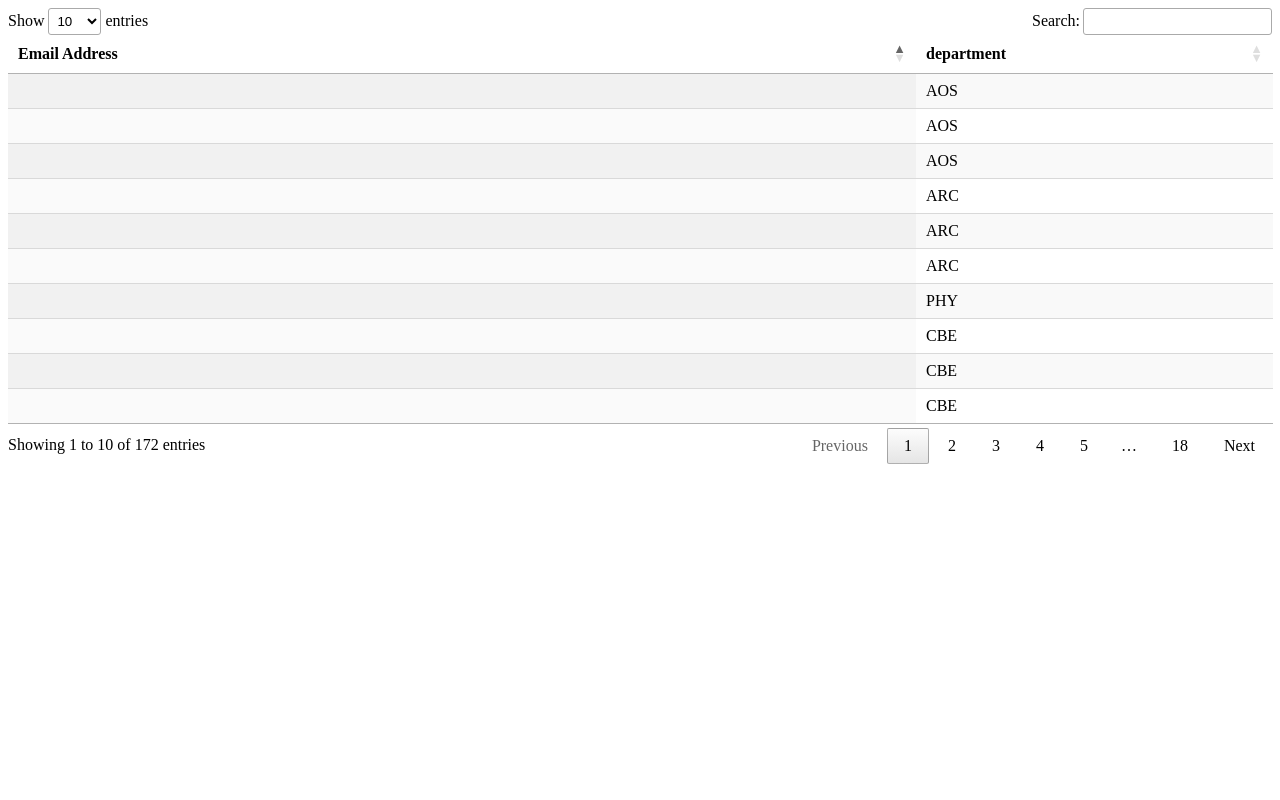
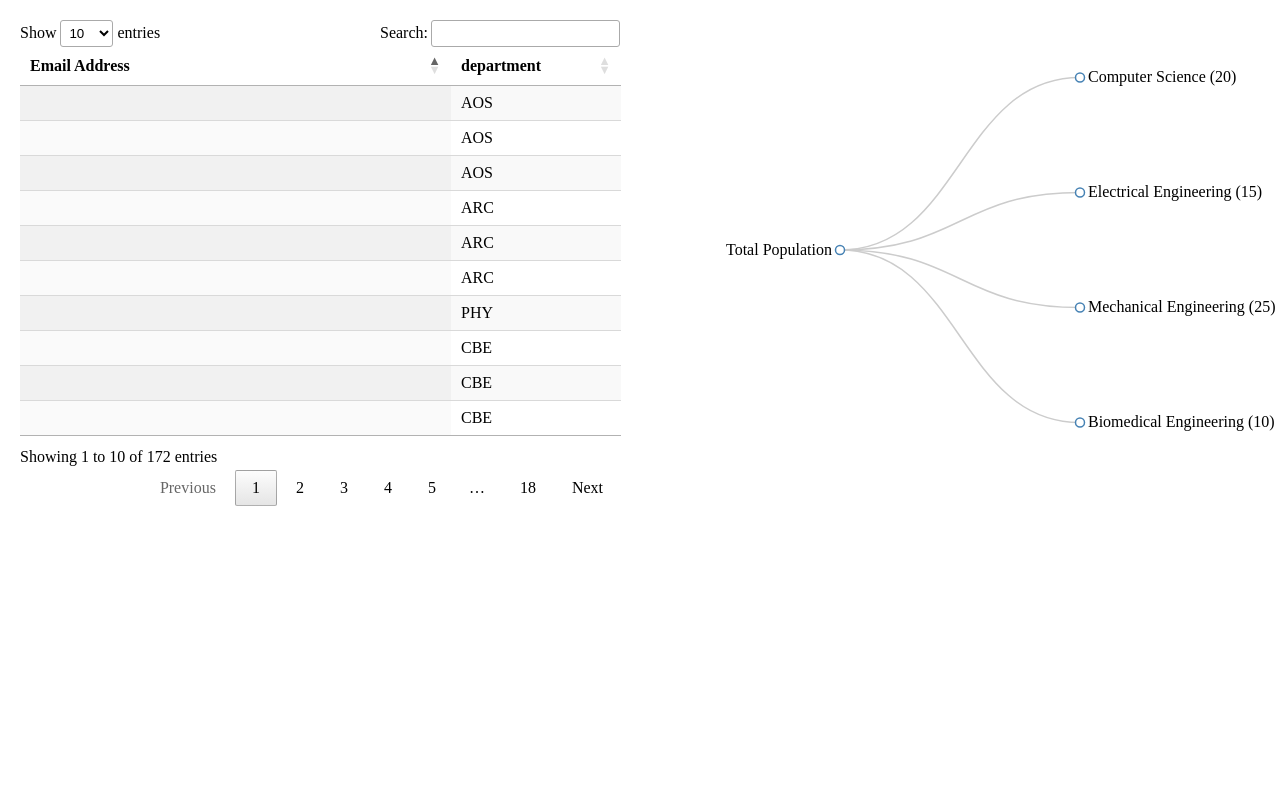
Before and after one commit to ellacolby/Survey-Research, a Flask app: page / in a window 1280 px wide. Run offline with Flask 3, Linux system fonts and the light colour scheme; some libraries are stand-ins or nearby versions.

Commit message:
Adding tree diagram basic version

```diff
--- /dev/null
+++ b/website/static/tree_diagram.js
@@ -0,0 +1,108 @@
+document.addEventListener('DOMContentLoaded', function() {
+  // Set the dimensions and margins of the diagram
+  const margin = {top: 20, right: 200, bottom: 20, left: 200};
+  const width = document.getElementById('tree-diagram').clientWidth - margin.left - margin.right;
+  const height = 500 - margin.top - margin.bottom;
+
+  // Append the svg object to the div with id "tree-diagram"
+  const svg = d3.select("#tree-diagram").append("svg")
+      .attr("width", width + margin.left + margin.right)
+      .attr("height", height + margin.top + margin.bottom)
+      .append("g")
+      .attr("transform", "translate(" + margin.left + "," + margin.top + ")");
+
+  // Create the tree layout
+  const treemap = d3.tree().size([height, width]);
+
+  // Sample data for the tree diagram
+  const treeData = {
+      name: "Total Population",
+      children: [
+          { name: "Computer Science (20)" },
+          { name: "Electrical Engineering (15)" },
+          { name: "Mechanical Engineering (25)" },
+          { name: "Biomedical Engineering (10)" }
+      ]
+  };
+
+  // Assigns parent, children, height, depth
+  const root = d3.hierarchy(treeData, function(d) { return d.children; });
+  treemap(root);
+
+  // Add links between nodes
+  svg.selectAll(".link")
+      .data(root.links())
+      .enter().append("path")
+      .attr("class", "link")
+      .attr("fill", "none")
+      .attr("stroke", "#ccc")
+      .attr("stroke-width", 1.5)
+      .attr("d", d3.linkHorizontal()
+          .x(function(d) { return d.y; })
+          .y(function(d) { return d.x; }));
+
+  // Add each node as a group
+  const node = svg.selectAll(".node")
+      .data(root.descendants())
+      .enter().append("g")
+      .attr("class", function(d) {
+          return "node" + (d.children ? " node--internal" : " node--leaf");
+      })
+      .attr("transform", function(d) {
+          return "translate(" + d.y + "," + d.x + ")";
+      });
+
+  // Add a circle to represent each node
+  const nodeEnter = node.append("circle")
+      .attr("r", 0) // initial radius 0
+      .attr("fill", "#fff")
+      .attr("stroke", "steelblue")
+      .attr("stroke-width", 1.5);
+
+  // Transition nodes to their new size
+  nodeEnter.transition()
+      .duration(750)
+      .attr("r", 4.5);
+
+  // Add a label to each node
+  node.append("text")
+      .attr("dy", "0.31em")
+      .attr("x", function(d) {
+          return d.children ? -8 : 8;
+      })
+      .style("text-anchor", function(d) {
+          return d.children ? "end" : "start";
+      })
+      .text(function(d) { return d.data.name; })
+      .style("fill-opacity", 0)
+      .transition()
+      .duration(750)
+      .style("fill-opacity", 1);
+
+
+// Variable to keep track of the currently selected node
+let selectedNode = null;
+
+// Add a click event listener to each node
+node.on('click', function(event, d) {
+  // Check if it is a leaf node
+  if (!d.children) {
+    // If there is a selected node and it's this node, deselect it
+    if (selectedNode === this) {
+      d3.select(this).select('circle')
+        .style('fill', '#fff'); // Change color back to white
+      selectedNode = null; // Deselect node
+    } else {
+      // If there is a selected node, change its color back to white
+      if (selectedNode) {
+        d3.select(selectedNode).select('circle')
+          .style('fill', '#fff');
+      }
+      // Select this node and change its color to red
+      d3.select(this).select('circle')
+        .style('fill', 'red');
+      selectedNode = this; // Update the currently selected node
+    }
+  }
+});
+});
--- a/website/templates/index.html
+++ b/website/templates/index.html
@@ -6,12 +6,58 @@
     <link rel="stylesheet" type="text/css" href="https://cdn.datatables.net/1.13.7/css/jquery.dataTables.min.css">
     <script src="https://code.jquery.com/jquery-3.7.1.min.js"></script>
     <script type="text/javascript" charset="utf8" src="https://cdn.datatables.net/1.13.7/js/jquery.dataTables.min.js"></script>
+    <!-- Include D3.js for the tree diagram -->
+    <script src="https://d3js.org/d3.v5.min.js"></script>
+    <!-- Your custom JavaScript file for drawing the tree diagram -->
+    <script src="/static/tree_diagram.js"></script>
+    <script src="{{ url_for('static', filename='ella_app.js') }}"></script>
+    <style>
+        /* Simple reset for padding and margin */
+        body, html {
+            margin: 0;
+            padding: 0;
+            height: 100%;
+        }
+        /* Use Flexbox to create a 2-column layout */
+        .split-screen {
+            display: flex;
+            height: 100%;
+        }
+        .half {
+            flex: 1;
+            overflow: auto; /* Add scroll to each half if content overflows */
+        }
+        /* Styles for the DataTable */
+        #myTable_wrapper {
+            padding: 20px; /* Adjust as needed */
+        }
+    </style>
+</head>
+<body>
+    <div class="split-screen">
+        <div class="half" id="table-container">
+            <table id="myTable" class="display">
+                <thead>
+                    <tr>
+                        <th>Email Address</th>
+                        <th>department</th>
+                        <!-- <th>Column 3</th> -->
+                        <!-- Add more column headers as per your CSV file -->
+                    </tr>
+                </thead>
+            </table>
+        </div>
+        <div class="half" id="tree-diagram">
+            <!-- The tree diagram will be appended here by D3.js -->
+        </div>
+    </div>
     <script>
+    // Your existing DataTable initialization script
     $(document).ready(function() {
         $('#myTable').DataTable({
             "ajax": {
                 "url": "/data",
-                "dataSrc": ""  // Tells DataTables to expect an array at the top level
+                "dataSrc": ""
             },
             "columns": [
                 { "data": "Email Address" },
@@ -21,17 +67,5 @@
         });
     });
     </script>
-</head>
-<body>
-    <table id="myTable" class="display">
-        <thead>
-            <tr>
-                <th>Email Address</th>
-                <th>department</th>
-                <!-- <th>Column 3</th> -->
-                <!-- Add more column headers as per your CSV file -->
-            </tr>
-        </thead>
-    </table>
 </body>
 </html>
```
